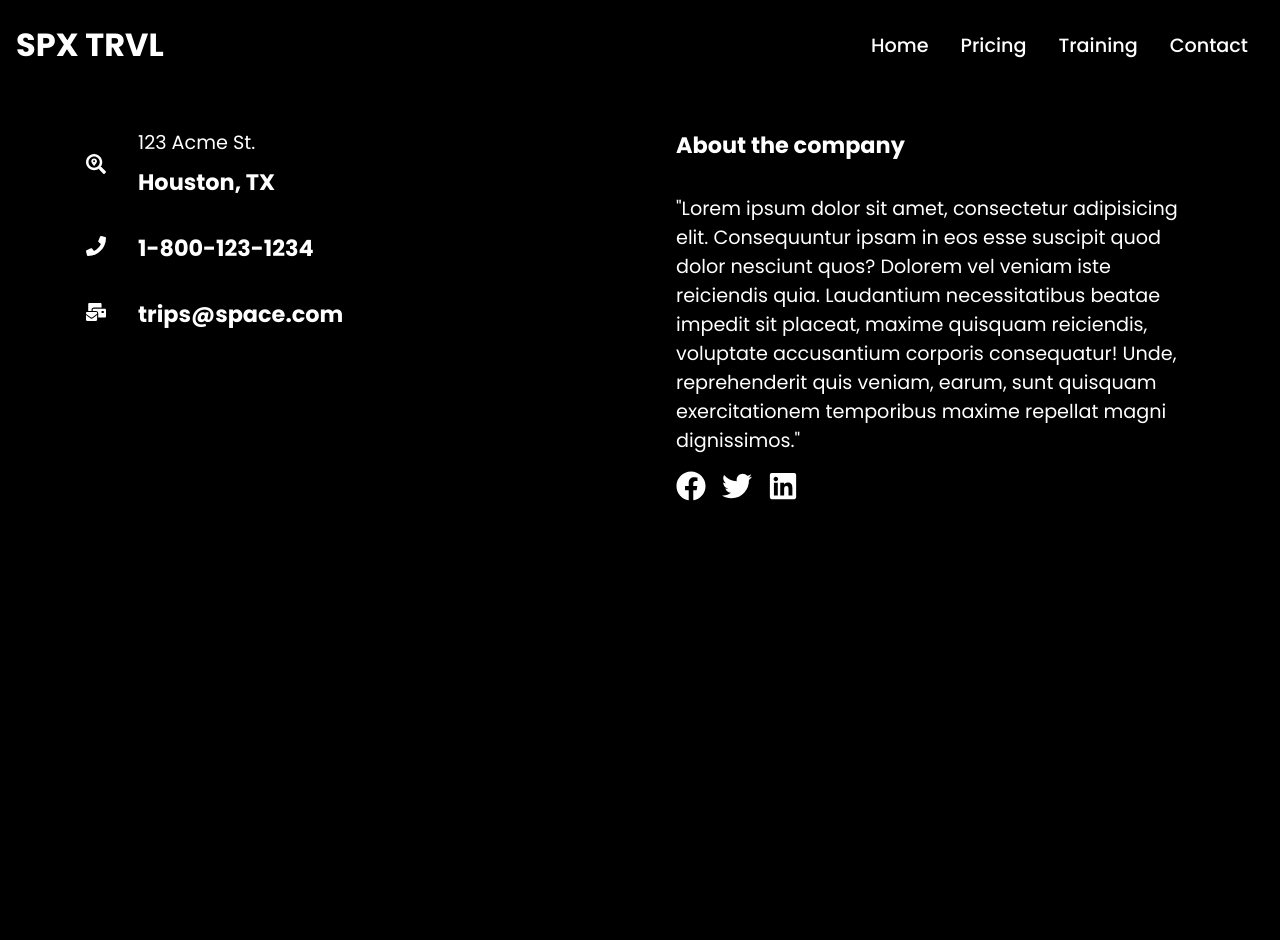
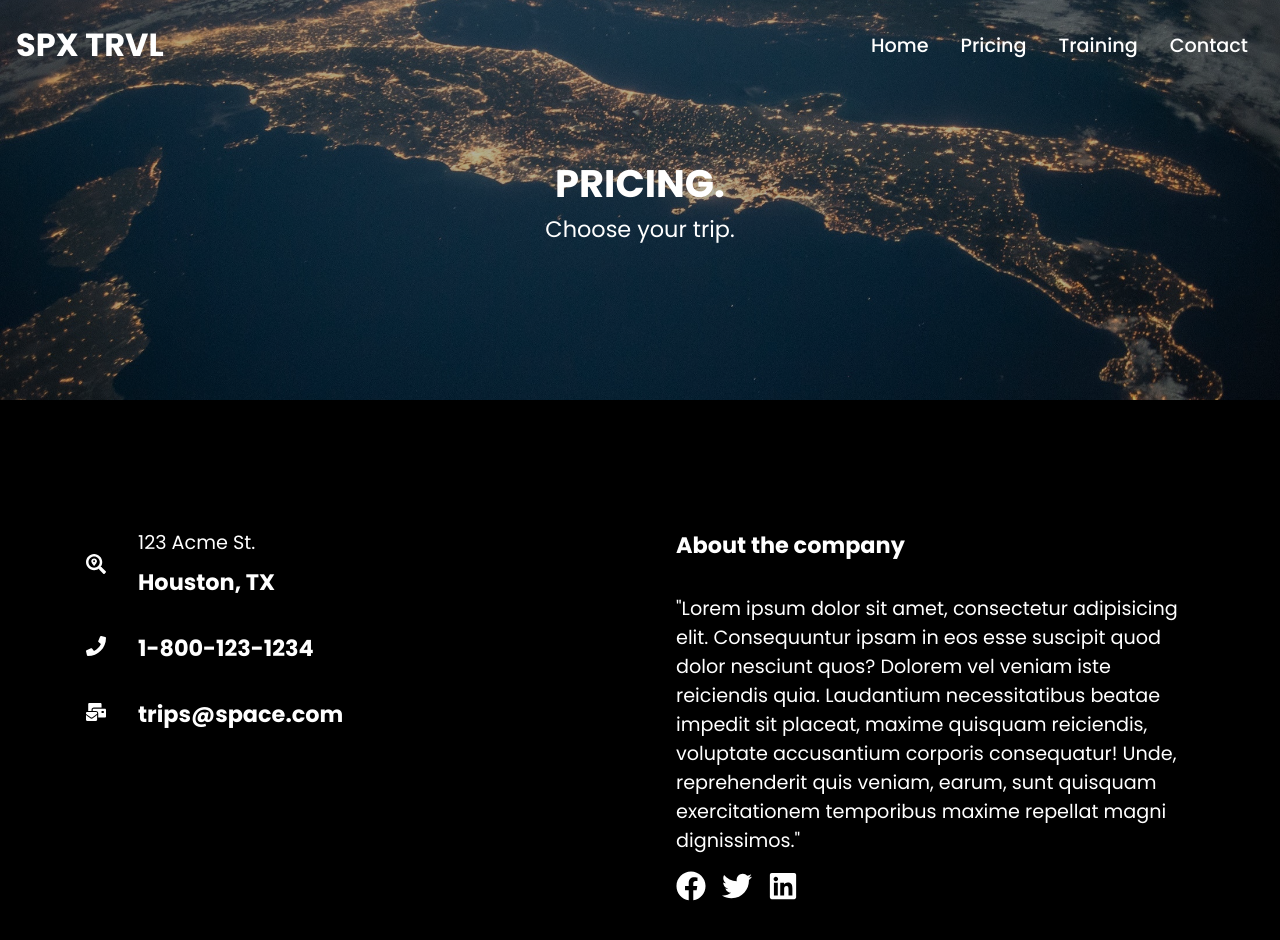
Before and after one commit to aslinurtolga/reactjs-website-from-scratch, a React (Create React App) app: page /pricing in a window 1280 px wide. Shown: the top 940 px of the page. Before the commit the page ends 800 px from the top, so only its background shows below. Built offline with nearby package versions, Linux system fonts and the light colour scheme.

Commit message:
feat: hero image is done

```diff
--- a/src/components/HeroImage.js
+++ b/src/components/HeroImage.js
@@ -6,8 +6,8 @@ class HeroImage extends Component {
     return (
       <div className="hero-img">
         <div className="heading">
-          <h1>(this.props.heading)</h1>
-          <p>(this.props.text)</p>
+          <h1>{this.props.heading}</h1>
+          <p>{this.props.text}</p>
         </div>
       </div>
     );
--- a/src/routes/Pricing.js
+++ b/src/routes/Pricing.js
@@ -1,11 +1,13 @@
 import React from 'react'
 import Footer from '../components/Footer'
+import HeroImage from '../components/HeroImage'
 import Navbar from '../components/Navbar'
 
 const Pricing = () => {
   return (
     <div>
         <Navbar/>
+        <HeroImage heading='PRICING.' text='Choose your trip.'/>
         <Footer/>
     </div>
   )
```
